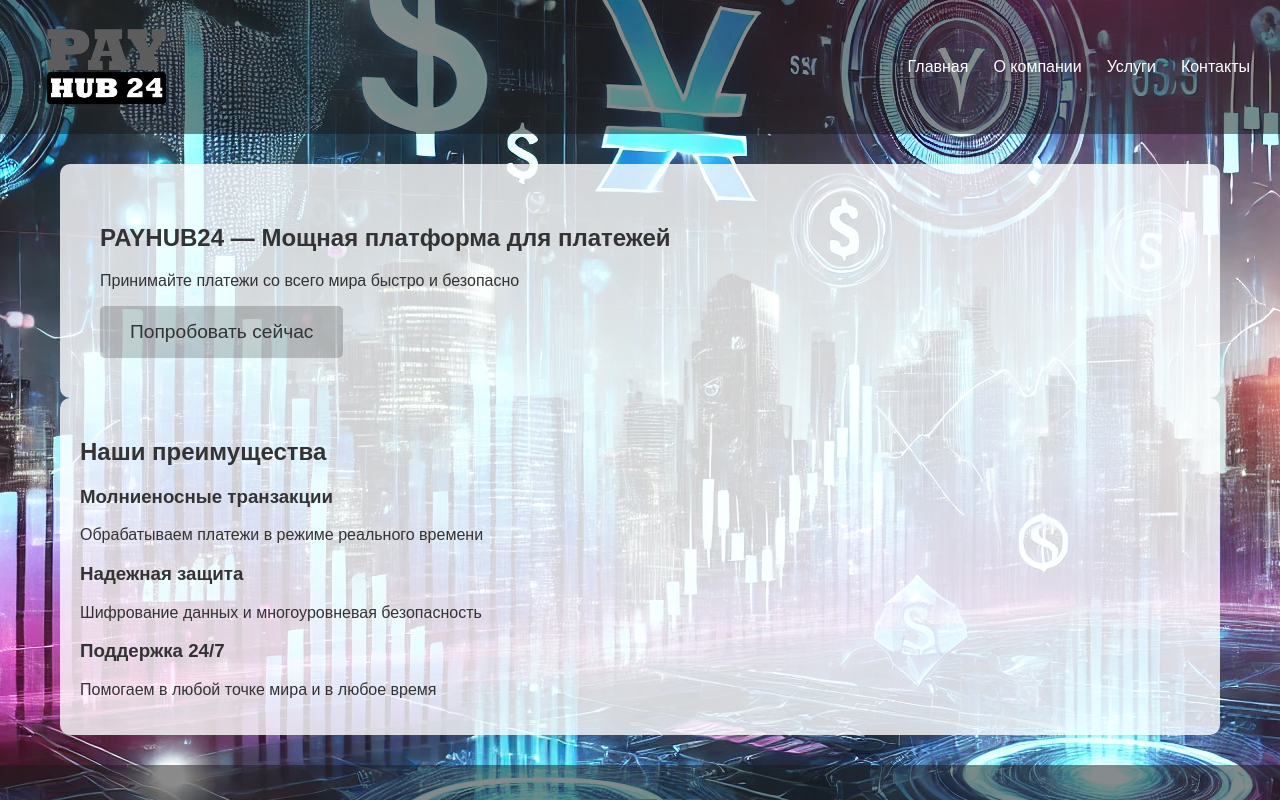
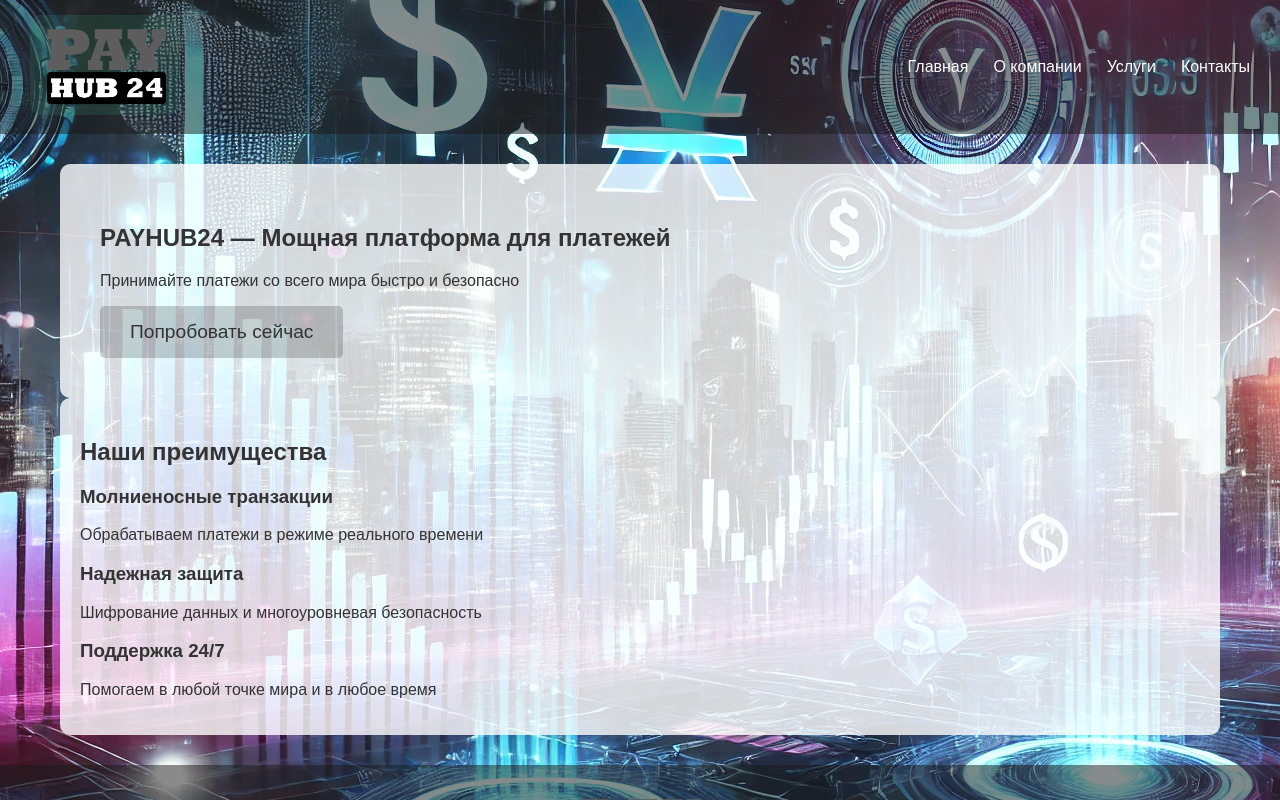
Before and after one commit to Alekseyshing/payhub24, a website: page public/index.html in a window 1280 px wide. In both pictures the pointer is over the element 105 px from the left and 66 px from the top of the page. Drawn offline with nearby package versions, Linux system fonts and the light colour scheme.

Commit message:
logo corrections

```diff
--- a/public/css/style.css
+++ b/public/css/style.css
@@ -73,6 +73,14 @@ header {
     max-width: 100%;
     cursor: pointer;
 }
+
+.logo :hover {
+  background-color: rgba(55, 141, 108, 0.2);
+  border-radius: 10px;
+  transition: all 0.3ms ease-in-out;
+  box-shadow: #1d1f23;
+}
+
 
 nav ul {
     list-style: none;
```
